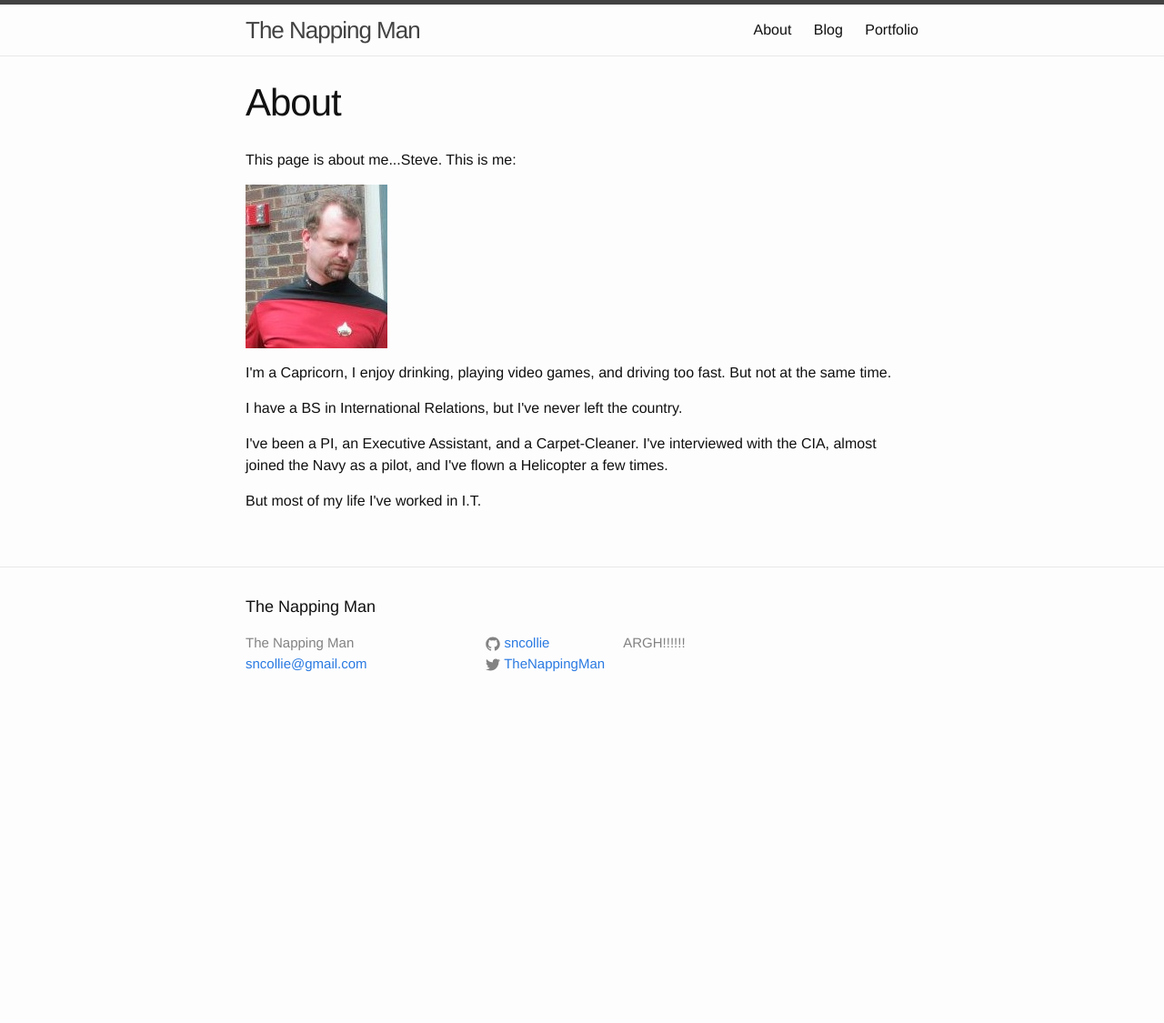
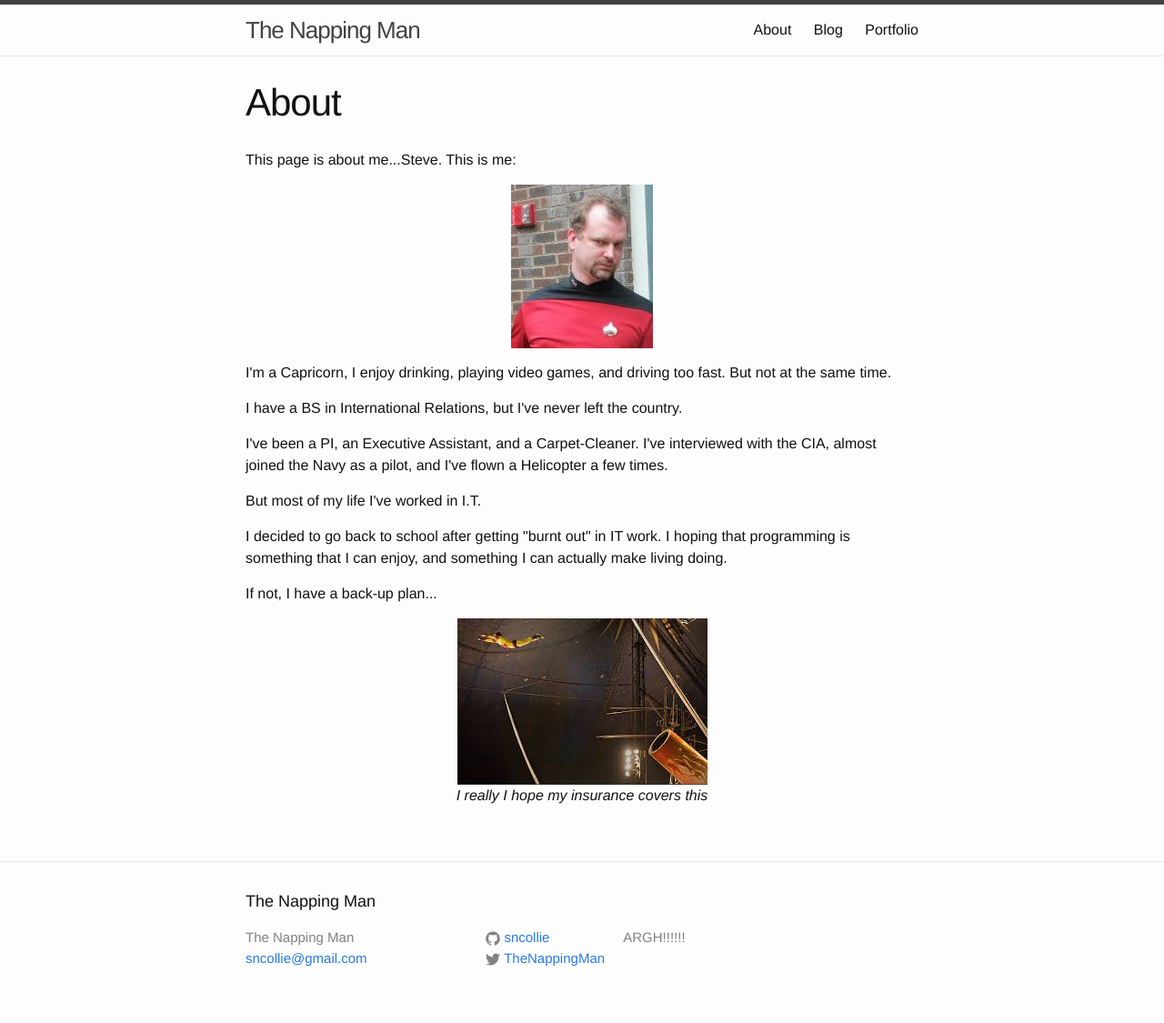
Before and after one commit to sncollie/sncollie.github.io, a Jekyll site: the page built from about.md, in a window 1280 px wide. Shown: the whole page at 91% size. Built offline with Jekyll 4.4.1, drawn with Linux system fonts in a browser that asks for light colours; before the commit the page ends 900 px from its top, so only the background shows below that.

Commit message:
Added some more info 'about' myself.

```diff
--- a/about.md
+++ b/about.md
@@ -5,8 +5,12 @@ permalink: /about/
 
 ---
 <p>This page is about me...Steve.  This is me:</P>
-<img src="/images/steve.jpg">
+<img src="/images/steve.jpg" class="blog-images">
 <p>I'm a Capricorn, I enjoy drinking, playing video games, and driving too fast.  But not at the same time.</p>
 <p>I have a BS in International Relations, but I've never left the country.<p>
 <p>I've been a PI, an Executive Assistant, and a Carpet-Cleaner.  I've interviewed with the CIA, almost joined the Navy as a pilot, and I've flown a Helicopter a few times.</p>
 <p>But most of my life I've worked in I.T.</p>
+<p>I decided to go back to school after getting "burnt out" in IT work.  I hoping that programming is something that I can enjoy, and something I can actually make living doing.</p>
+<p>If not, I have a back-up plan...</p>
+<img src="/images/circus.jpg" class="blog-images">
+<span class="blog-text"><i>I really I hope my insurance covers this</i></span>
--- a/css/main.scss
+++ b/css/main.scss
@@ -39,8 +39,20 @@ $on-laptop:        800px;
     }
 }
 
+//Custom CSS
 
+.blog-images	{
+	display: block;
+	margin-left: auto;
+	margin-right: auto;
+	}
 
+.blog-text	{
+	display: block;
+	margin-left: auto;
+	margin-right: auto;
+	text-align:center;
+	}
 // Import partials from `sass_dir` (defaults to `_sass`)
 @import
         "base",
```
Also changed, not shown: images/circus.jpg (added), 3 other files.
